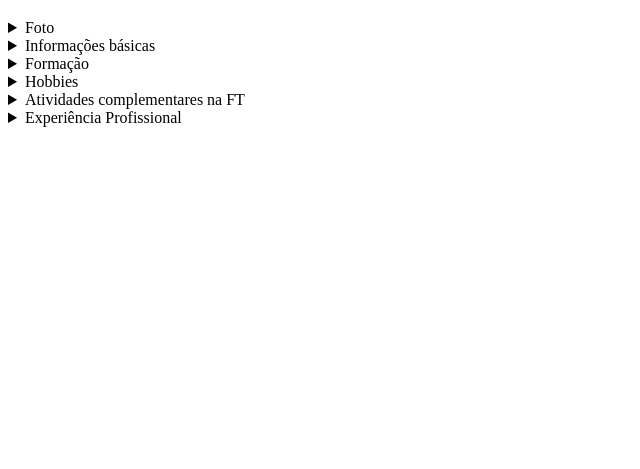
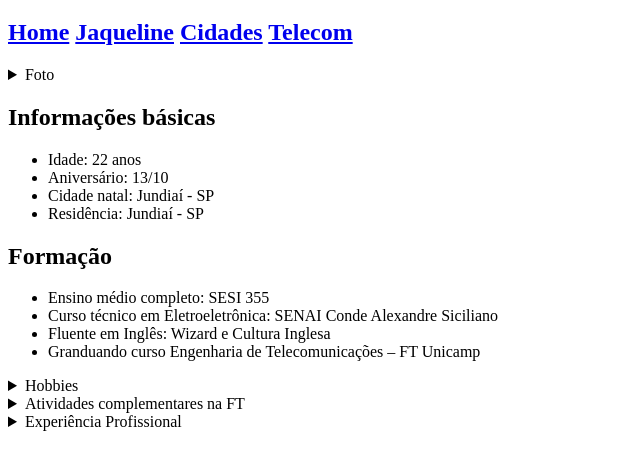
Before and after one commit to 175664-188139-TT905/Atividades_TT905, a plain HTML site: page atividades web TT905/Atividade4/Atividade4_Pagina_Vinicius.html in a window 1280 px wide. Shown: the part 61-530 px from the top of the page, without its empty margins (0-640 px from the left). Drawn offline with Linux system fonts and the light colour scheme.

Commit message:
Update Atividade4_Pagina_Vinicius.html

```diff
--- a/atividades web TT905/Atividade4/Atividade4_Pagina_Vinicius.html
+++ b/atividades web TT905/Atividade4/Atividade4_Pagina_Vinicius.html
@@ -6,26 +6,32 @@
 </head>
 <body>
     <h1>Vinícius Destri Galafasse</h1>
+    <h2>
+        <a href="Atividade4_Pagina_Jaqueline.html">Home</a>
+        <a href="Atividade4_Pagina_Jaqueline.html">Jaqueline</a>
+        <a href="Atividade4_Pagina_Jaqueline.html">Cidades</a>
+        <a href="Atividade4_Pagina_Jaqueline.html">Telecom</a>
+    </h2>
     <details><summary>Foto</summary>
         <h2>Não sou eu, de feio já basta o site.</h2>
-    <img src="foto_vini.jpg" width="40%"></img>
+    <img src="https://i.pinimg.com/736x/74/86/d1/7486d118afefd9aea487c67487d8b2c6.jpg" width="25%"></img>
     </details>
 
-    <details><summary>Informações básicas</summary>
+    <h2>Informações básicas</h2>
     <ul>
         <li>Idade: 22 anos</li>
         <li>Aniversário: 13/10</li>
         <li>Cidade natal: Jundiaí - SP</li>
         <li>Residência: Jundiaí - SP</li>
-    </ul></details>
+    </ul>
 
-    <details><summary>Formação</summary>
+    <h2>Formação</h2>
     <ul>
         <li>Ensino médio completo: SESI 355</li>
         <li>Curso técnico em Eletroeletrônica: SENAI Conde Alexandre Siciliano</li>
         <li>Fluente em Inglês: Wizard e Cultura Inglesa</li>
         <li>Granduando curso Engenharia de Telecomunicações – FT Unicamp </li>
-    </ul></details>
+    </ul>
 
     <details><summary>Hobbies</summary>
     <ul>
```
